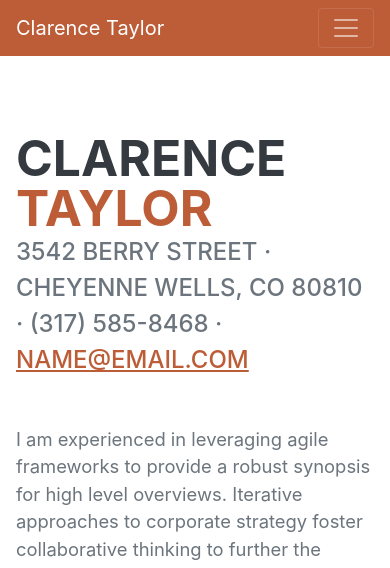
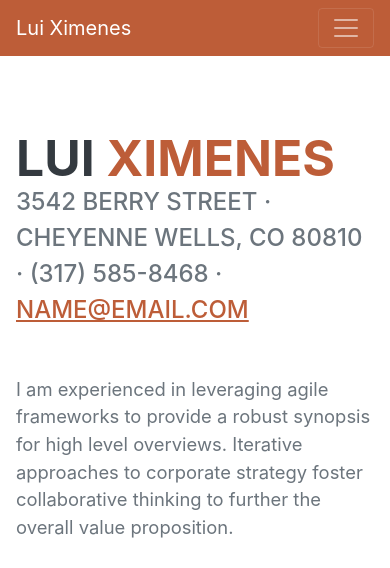
Before and after one commit to luiemo/meu-portifolio, a plain HTML site: page index.html in a window 390 px wide. Shown: the top 568 px of the page. Drawn offline with nearby package versions, Linux system fonts and the light colour scheme; a web font is replaced by a local one.

Commit message:
Alteração de nome

```diff
--- a/index.html
+++ b/index.html
@@ -19,7 +19,7 @@
         <!-- Navigation-->
         <nav class="navbar navbar-expand-lg navbar-dark bg-primary fixed-top" id="sideNav">
             <a class="navbar-brand js-scroll-trigger" href="#page-top">
-                <span class="d-block d-lg-none">Clarence Taylor</span>
+                <span class="d-block d-lg-none">Lui Ximenes</span>
                 <span class="d-none d-lg-block"><img class="img-fluid img-profile rounded-circle mx-auto mb-2" src="assets/img/profile.jpg" alt="..." /></span>
             </a>
             <button class="navbar-toggler" type="button" data-bs-toggle="collapse" data-bs-target="#navbarResponsive" aria-controls="navbarResponsive" aria-expanded="false" aria-label="Toggle navigation"><span class="navbar-toggler-icon"></span></button>
@@ -40,8 +40,8 @@
             <section class="resume-section" id="about">
                 <div class="resume-section-content">
                     <h1 class="mb-0">
-                        Clarence
-                        <span class="text-primary">Taylor</span>
+                        Lui
+                        <span class="text-primary">Ximenes</span>
                     </h1>
                     <div class="subheading mb-5">
                         3542 Berry Street · Cheyenne Wells, CO 80810 · (317) 585-8468 ·
```
